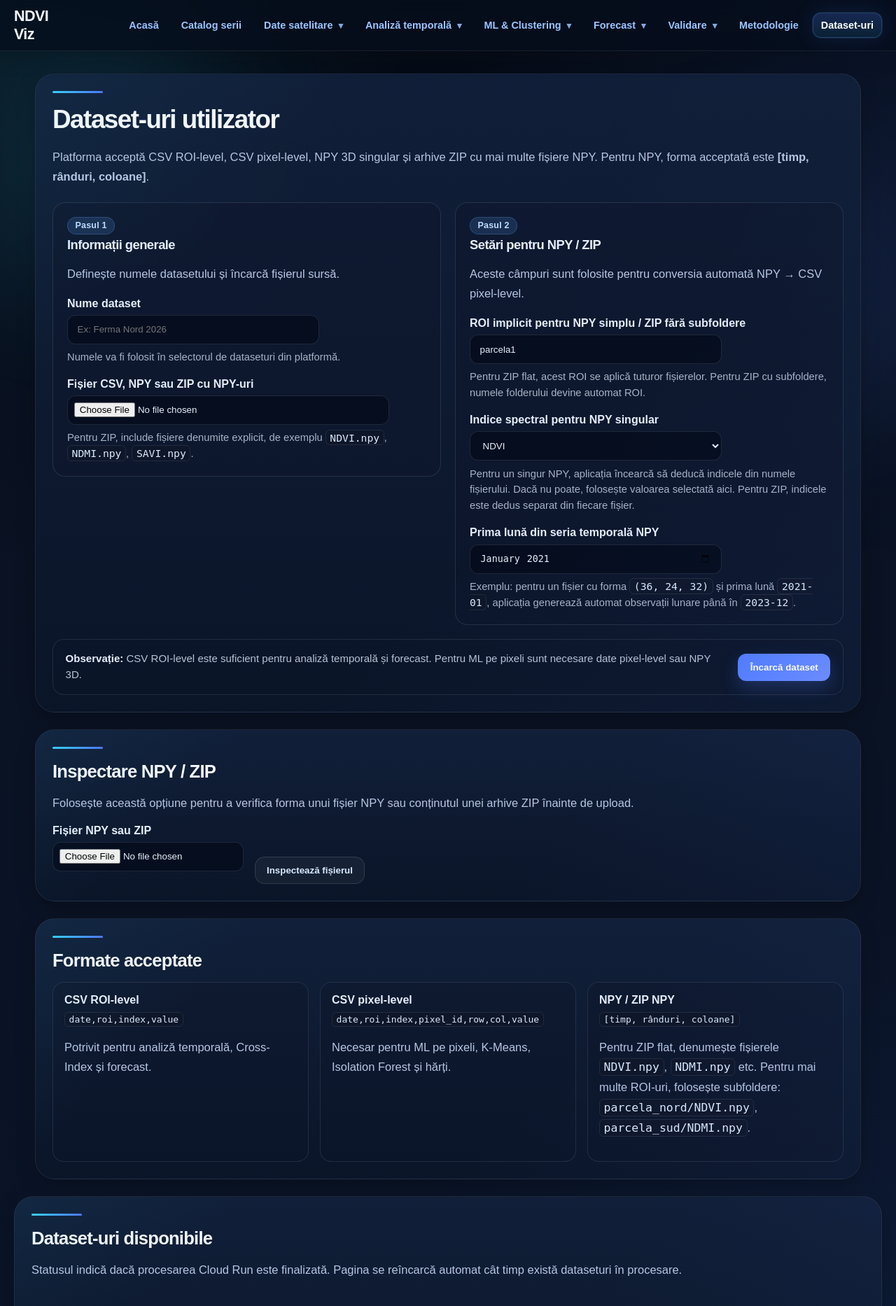
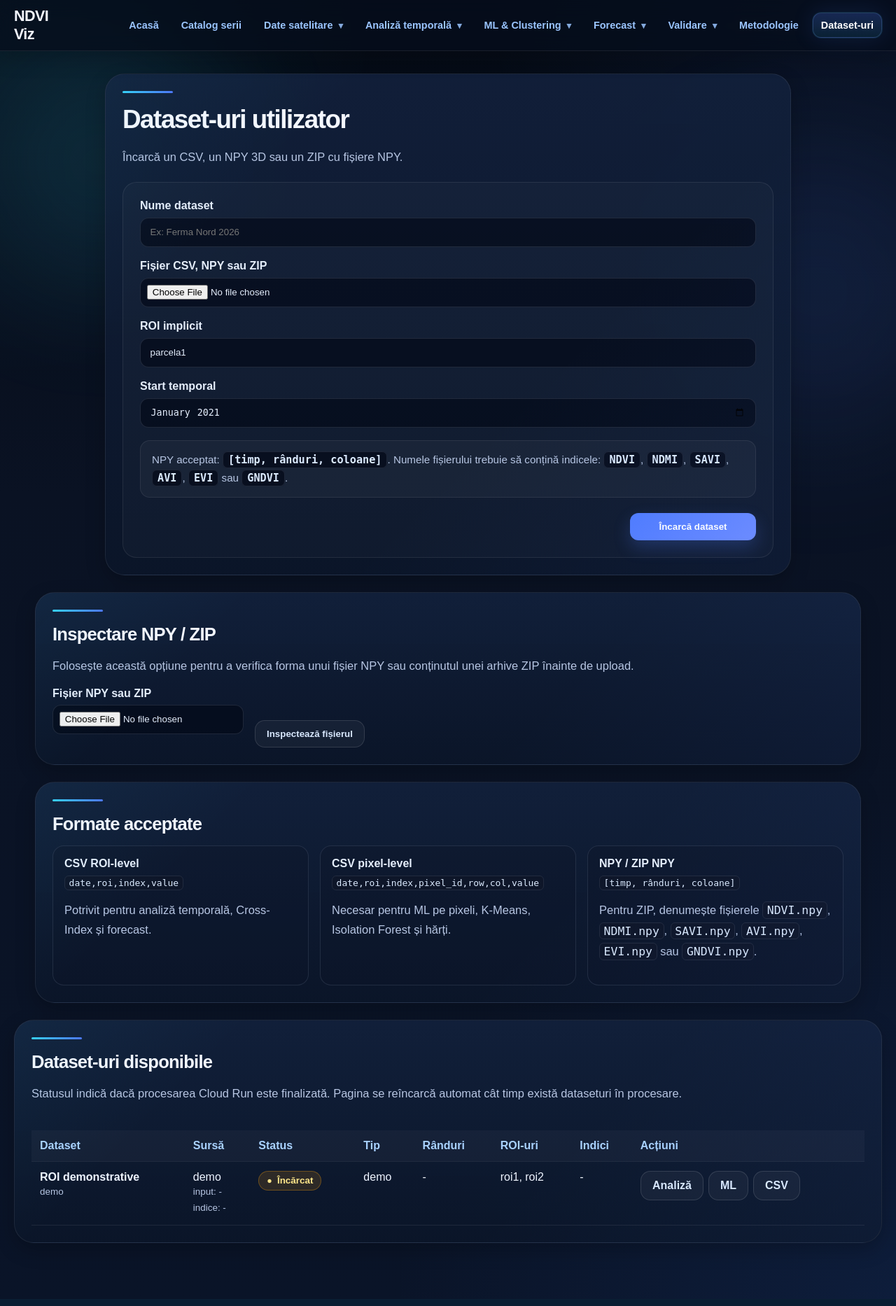
Before and after one commit to StDragos12/Disertatie, a Flask app: page /datasets in a window 1280 px wide. Shown: the top 1866 px of the page at 70% size. After the commit the page ends 1813 px from the top, so only its background shows below. Run offline with Flask 3, Linux system fonts and the light colour scheme; some libraries are stand-ins or nearby versions.

Commit message:
Simplify dataset upload and enforce NPY index naming

```diff
--- a/services/dataset_service.py
+++ b/services/dataset_service.py
@@ -415,39 +415,21 @@ def build_dataset_options_html(selected_dataset: str = DEMO_DATASET_ID) -> str:
     return html
 
 
+SUPPORTED_INDICES = ["NDVI", "NDMI", "SAVI", "AVI", "EVI", "GNDVI"]
 
-def infer_index_from_filename(filename: str, fallback: str | None = None) -> str:
-    """
-    Dedu indicele spectral din numele fișierului.
 
-    Exemple acceptate:
-    - NDVI.npy
-    - roi1_NDMI_stack.npy
-    - parcela_savi_2021.npy
+def infer_index_from_filename(filename: str) -> str:
+    name = str(filename or "").upper()
 
-    Dacă nu se găsește un indice cunoscut, se folosește fallback-ul introdus manual.
-    """
-    name = Path(str(filename or "")).stem.upper()
-    tokens = re.split(r"[^A-Z0-9]+", name)
-
-    for token in tokens:
-        if token in KNOWN_SPECTRAL_INDICES:
-            return token
-
-    # Caz util pentru nume de forma "myNDVIfile", deși recomandarea rămâne NDVI.npy.
-    for index_name in KNOWN_SPECTRAL_INDICES:
+    for index_name in SUPPORTED_INDICES:
         if index_name in name:
             return index_name
 
-    fallback = str(fallback or "").strip().upper()
-    if fallback:
-        return fallback
-
     raise ValueError(
-        "Nu am putut deduce indicele spectral din numele fișierului. "
-        "Redenumește fișierul, de exemplu NDVI.npy / NDMI.npy, sau completează manual indicele."
+        "Nu s-a putut deduce indicele spectral din numele fișierului. "
+        "Redenumește fișierul folosind unul dintre indicii acceptați: "
+        "NDVI.npy, NDMI.npy, SAVI.npy, AVI.npy, EVI.npy sau GNDVI.npy."
     )
-
 
 
 
@@ -564,12 +546,17 @@ def npy_to_pixel_dataframe(
 def _inspect_npy_array(arr: np.ndarray, filename: str) -> dict:
     arr_float = arr.astype(float) if np.issubdtype(arr.dtype, np.number) else None
 
+    try:
+        inferred_index = infer_index_from_filename(filename)
+    except ValueError:
+        inferred_index = "nedetectat"
+
     info = {
         "filename": filename,
         "shape": tuple(int(x) for x in arr.shape),
         "ndim": int(arr.ndim),
         "dtype": str(arr.dtype),
-        "inferred_index": infer_index_from_filename(filename, fallback="") if any(idx in Path(filename).stem.upper() for idx in KNOWN_SPECTRAL_INDICES) else "nedetectat",
+        "inferred_index": inferred_index,
         "supported_for_upload": bool(arr.ndim == 3 and np.issubdtype(arr.dtype, np.number)),
     }
 
@@ -677,19 +664,19 @@ def _npy_zip_to_pixel_dataframe(
 
         for name in sorted(npy_names):
             short_name = Path(name).name
-            index_name = infer_index_from_filename(short_name, fallback="")
+            inferred_index = infer_index_from_filename(name)
             inferred_roi = infer_roi_from_zip_member(name, default_roi=roi_name)
 
             arr = _load_npy_from_bytes(zf.read(name), short_name)
             frame = npy_to_pixel_dataframe(
                 npy_array=arr,
                 roi=inferred_roi,
-                index_name=index_name,
+                index_name=inferred_index,
                 start_date=start_date,
             )
 
             frames.append(frame)
-            detected_indices.append(index_name)
+            detected_indices.append(inferred_index)
 
     if not frames:
         raise ValueError("Nu s-a putut genera niciun DataFrame din arhiva ZIP.")
@@ -704,7 +691,6 @@ def save_uploaded_dataset(
     display_name: str,
     file_storage,
     roi_name: str = "dataset_roi",
-    index_name: str = "NDVI",
     start_date: str = "2021-01-01",
 ) -> dict:
     if file_storage is None or not getattr(file_storage, "filename", ""):
@@ -732,7 +718,7 @@ def save_uploaded_dataset(
         original_input_type = "csv"
         index_detection = "din coloana index a CSV-ului"
     elif suffix_ext == ".npy":
-        detected_index = infer_index_from_filename(file_storage.filename, fallback=index_name)
+        detected_index = infer_index_from_filename(file_storage.filename)
         arr = np.load(file_storage, allow_pickle=False)
         df = npy_to_pixel_dataframe(
             npy_array=arr,
@@ -742,7 +728,7 @@ def save_uploaded_dataset(
         )
         original_input_type = "npy_3d"
         detected_indices = [detected_index]
-        index_detection = "dedus din numele fișierului .npy sau din câmpul manual"
+        index_detection = "dedus strict din numele fișierului .npy"
     else:
         df, detected_indices = _npy_zip_to_pixel_dataframe(
             file_storage=file_storage,
--- a/static/styles.css
+++ b/static/styles.css
@@ -1597,3 +1597,206 @@ body.app-shell {
     grid-template-columns: 1fr;
   }
 }
+
+.dataset-simple-form {
+  display: grid;
+  gap: 22px;
+  padding: 22px;
+  border: 1px solid var(--line);
+  border-radius: var(--radius-lg);
+  background: rgba(255, 255, 255, 0.025);
+}
+
+.dataset-compact-grid {
+  display: grid;
+  grid-template-columns: repeat(3, minmax(180px, 1fr));
+  gap: 18px;
+  align-items: end;
+}
+
+.compact-help {
+  margin: -4px 0 0;
+  max-width: 980px;
+}
+
+.compact-footer {
+  margin-top: 18px;
+}
+
+@media (max-width: 900px) {
+  .dataset-compact-grid {
+    grid-template-columns: 1fr;
+  }
+}
+
+.dataset-upload-layout {
+  display: grid;
+  grid-template-columns: minmax(320px, 0.9fr) minmax(420px, 1.1fr);
+  gap: 22px;
+  align-items: start;
+}
+
+.dataset-main-fields,
+.dataset-npy-settings {
+  border: 1px solid var(--line);
+  border-radius: var(--radius-lg);
+  background: rgba(255, 255, 255, 0.025);
+  padding: 22px;
+}
+
+.dataset-main-fields {
+  display: grid;
+  gap: 26px;
+}
+
+.dataset-npy-settings {
+  display: grid;
+  gap: 18px;
+}
+
+.mini-panel-header h2 {
+  margin: 0 0 6px;
+  font-size: 1.15rem;
+}
+
+.mini-panel-header p {
+  margin: 0;
+}
+
+.dataset-compact-grid {
+  display: grid;
+  grid-template-columns: repeat(3, minmax(160px, 1fr));
+  gap: 16px;
+  align-items: start;
+}
+
+.dataset-compact-grid.two-fields {
+  grid-template-columns: repeat(2, minmax(180px, 1fr));
+}
+
+.dataset-compact-grid .form-field {
+  min-width: 0;
+}
+
+.dataset-compact-grid input,
+.dataset-compact-grid select {
+  width: 100%;
+}
+
+.npy-note {
+  margin: 0;
+  padding-top: 4px;
+}
+
+.dataset-submit-row {
+  display: flex;
+  justify-content: flex-end;
+  margin-top: 22px;
+}
+
+.dataset-submit-row .btn-primary {
+  min-width: 180px;
+}
+
+@media (max-width: 1100px) {
+  .dataset-upload-layout {
+    grid-template-columns: 1fr;
+  }
+}
+
+@media (max-width: 800px) {
+  .dataset-compact-grid,
+  .dataset-compact-grid.two-fields {
+    grid-template-columns: 1fr;
+  }
+
+  .dataset-submit-row {
+    justify-content: stretch;
+  }
+
+  .dataset-submit-row .btn-primary {
+    width: 100%;
+  }
+}
+
+/* Final simplified dataset upload form */
+.dataset-upload-card {
+  max-width: 980px;
+  margin-left: auto;
+  margin-right: auto;
+}
+
+.dataset-upload-form {
+  margin-top: 18px;
+}
+
+.dataset-single-form {
+  display: grid;
+  gap: 18px;
+  padding: 24px;
+  border: 1px solid var(--line);
+  border-radius: var(--radius-lg);
+  background: rgba(255, 255, 255, 0.025);
+}
+
+.dataset-row-field {
+  margin-bottom: 0;
+}
+
+.dataset-row-field label {
+  margin-bottom: 8px;
+}
+
+.dataset-row-field input,
+.dataset-row-field select {
+  width: 100%;
+  max-width: 100%;
+}
+
+.dataset-row-field input[type="file"] {
+  width: 100%;
+  max-width: 100%;
+}
+
+.dataset-format-note {
+  color: var(--muted);
+  line-height: 1.65;
+  font-size: 0.95rem;
+  padding: 14px 16px;
+  border-radius: 14px;
+  background: rgba(255, 255, 255, 0.035);
+  border: 1px solid var(--line);
+}
+
+.dataset-format-note code {
+  padding: 2px 7px;
+  border-radius: 7px;
+  background: rgba(2, 8, 23, 0.72);
+  border: 1px solid rgba(148, 163, 184, 0.16);
+  color: #dbeafe;
+  font-weight: 700;
+}
+
+.dataset-submit-row {
+  display: flex;
+  justify-content: flex-end;
+  margin-top: 4px;
+}
+
+.dataset-submit-row .btn-primary {
+  min-width: 180px;
+}
+
+@media (max-width: 700px) {
+  .dataset-single-form {
+    padding: 18px;
+  }
+
+  .dataset-submit-row {
+    justify-content: stretch;
+  }
+
+  .dataset-submit-row .btn-primary {
+    width: 100%;
+  }
+}
```
Also changed, not shown: blueprints/datasets.py (+54 -105 lines).
